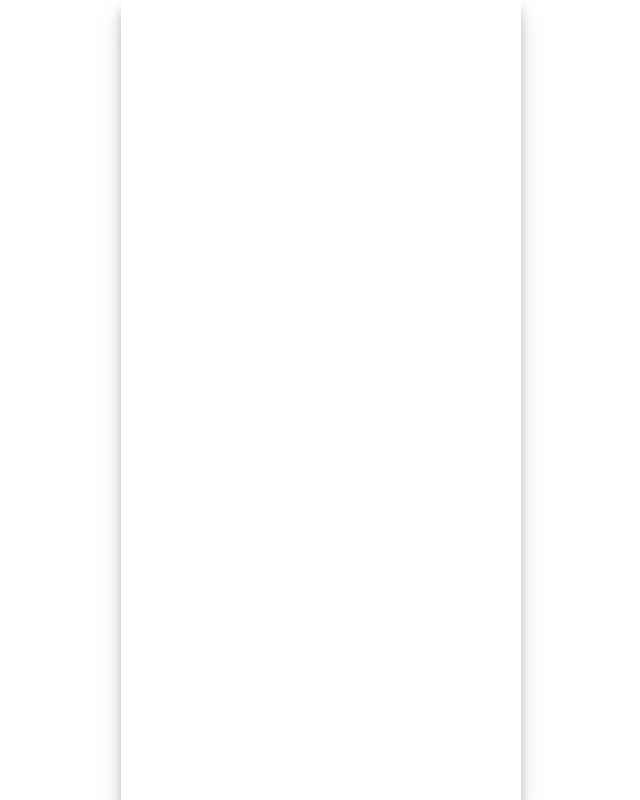
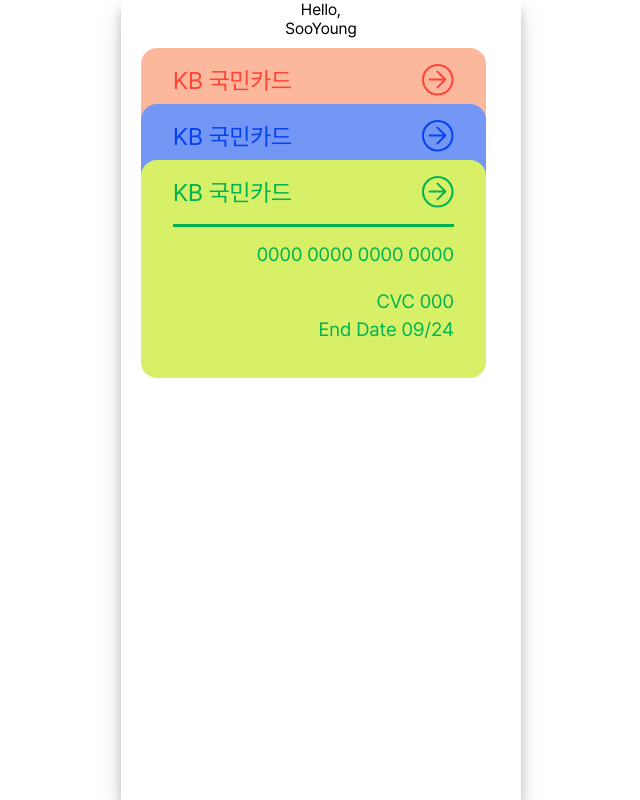
Before and after one commit to a107-cardmore/backend, a React (Create React App) app in the folder frontend/cardmore/: page /main in a window 1280 px wide. Before the commit this address had no page. Shown: the whole page, without its empty margins (319-959 px from the left). Built offline with nearby package versions, Linux system fonts and the light colour scheme.

Commit message:
feat: make card component

```diff
--- a/frontend/cardmore/src/App.js
+++ b/frontend/cardmore/src/App.js
@@ -11,7 +11,8 @@ function App() {
   return (
     <div className="App">
       <Routes>
-        <Route path="/" element={<MainPage />}></Route>
+        <Route path="/" element={<IndexPage />}></Route>
+        <Route path="/main" element={<MainPage />}></Route>
         <Route path="/map" element={<MapPage />}></Route>
         <Route path="/login" element={<LoginPage />}></Route>
         <Route path="/signin" element={<SignInPage />}></Route>
--- /dev/null
+++ b/frontend/cardmore/src/components/Card.jsx
@@ -0,0 +1,97 @@
+import { css } from "@emotion/css";
+
+function Card({ bgColor, inColor, data }) {
+  console.log(inColor);
+  return (
+    <div
+      className={css`
+        width: 17.56rem;
+        padding: 0 2rem;
+        height: 13.627rem;
+        border-radius: 1rem;
+        background-color: ${bgColor};
+        display: flex;
+        flex-direction: column;
+        align-items: center;
+      `}
+    >
+      <div
+        className={css`
+          display: flex;
+          flex-direction: row;
+          align-items: center;
+          justify-content: space-between;
+          width: 100%;
+          border-bottom: solid 0.2rem ${inColor};
+          padding: 1rem 0;
+        `}
+      >
+        <div
+          className={css`
+            color: ${inColor};
+            font-size: 1.5rem;
+          `}
+        >
+          KB 국민카드
+        </div>
+        <svg
+          width="32"
+          height="32"
+          viewBox="0 0 32 32"
+          fill="none"
+          xmlns="http://www.w3.org/2000/svg"
+        >
+          <circle
+            cx="15.75"
+            cy="15.75"
+            r="14.75"
+            stroke={inColor}
+            stroke-width="2"
+          />
+          <path
+            d="M7.625 15.5H23.375M23.375 15.5L15.5 7.625M23.375 15.5L15.5 23.375"
+            stroke={inColor}
+            stroke-width="2"
+            stroke-linecap="round"
+            stroke-linejoin="round"
+          />
+        </svg>
+      </div>
+      <div
+        className={css`
+          color: ${inColor};
+          font-size: 1.2rem;
+          text-align: end;
+          width: 100%;
+          margin-top: 1rem;
+        `}
+      >
+        0000 0000 0000 0000
+      </div>
+      <div
+        className={css`
+          color: ${inColor};
+          font-size: 1.2rem;
+          width: 100%;
+          text-align: end;
+          margin-top: 1.5rem;
+        `}
+      >
+        CVC 000
+      </div>
+      <div
+        className={css`
+          color: ${inColor};
+          font-size: 1.2rem;
+          width: 100%;
+          text-align: end;
+          margin-top: 0.3rem;
+        `}
+      >
+        End Date 09/24
+      </div>
+    </div>
+  );
+}
+
+export default Card;
--- a/frontend/cardmore/src/pages/IndexPage.jsx
+++ b/frontend/cardmore/src/pages/IndexPage.jsx
@@ -9,6 +9,9 @@ function IndexPage() {
       <button onClick={() => navigate("/map")}>page1</button>
       <button onClick={() => navigate("/main")}>main</button>
       <button onClick={() => navigate("/login")}>login</button>
+      <button onClick={() => navigate("/map")}>map</button>
+      <button onClick={() => navigate("/signin")}>signin</button>
+      <button onClick={() => navigate("/mydata")}>mydata</button>
     </div>
   );
 }
--- a/frontend/cardmore/src/pages/MainPage.jsx
+++ b/frontend/cardmore/src/pages/MainPage.jsx
@@ -1,81 +1,46 @@
 import React, { useEffect, useState } from "react";
 import { css } from "@emotion/css";
+import Card from "../components/Card";
 // import { BrowserRouter, Route, Routes, useNavigate } from "react-router-dom";
 
+const cardlist = [
+  { bgColor: "#fbb89d", inColor: "#fe4437" },
+  { bgColor: "#7497F6", inColor: "#0543EC" },
+  { bgColor: "#D8F068", inColor: "#00B451" },
+];
 function MainPage() {
   return (
     <div
       className={css`
         width: 100%;
         height: 100vh;
+        display: flex;
+        flex-direction: column;
+        align-items: center;
       `}
     >
       <div>Hello,</div>
       <div>SooYoung</div>
       <div
         className={css`
-          width: 21.56rem;
-          height: 13.627rem;
-          border-radius: 1rem;
-          background-color: lime;
+          width: 90%;
+          height: 50vh;
+          overflow: hidden;
         `}
       >
-        <div></div>
-      </div>
-      <div
-        className={css`
-          width: 21.56rem;
-          height: 13.627rem;
-          border-radius: 1rem;
-          background-color: #fbb89d;
-          display: flex;
-          flex-direction: column;
-
-          align-items: center;
-        `}
-      >
-        <div
-          className={css`
-            display: flex;
-            flex-direction: row;
-            align-items: center;
-            justify-content: space-between;
-            width: 80%;
-            border-bottom: solid 0.2rem #fe4437;
-            padding: 1rem 0;
-          `}
-        >
+        {cardlist.map((data, index) => (
           <div
             className={css`
-              color: #fe4437;
-              font-size: 1.7rem;
+              position: absolute;
+              top: ${index * 3.5 + 3}rem;
             `}
           >
-            KB 국민카드
+            <Card bgColor={data.bgColor} inColor={data.inColor} />
           </div>
-          <svg
-            width="32"
-            height="32"
-            viewBox="0 0 32 32"
-            fill="none"
-            xmlns="http://www.w3.org/2000/svg"
-          >
-            <circle
-              cx="15.75"
-              cy="15.75"
-              r="14.75"
-              stroke="#FE4437"
-              stroke-width="2"
-            />
-            <path
-              d="M7.625 15.5H23.375M23.375 15.5L15.5 7.625M23.375 15.5L15.5 23.375"
-              stroke="#FE4437"
-              stroke-width="2"
-              stroke-linecap="round"
-              stroke-linejoin="round"
-            />
-          </svg>
-        </div>
+        ))}
+        {/* <Card bgColor={"#fbb89d"} inColor={"#fe4437"} />
+        <Card bgColor={"#7497F6"} inColor={"#0543EC"} />
+        <Card bgColor={"#D8F068"} inColor={"#00B451"} /> */}
       </div>
     </div>
   );
```
